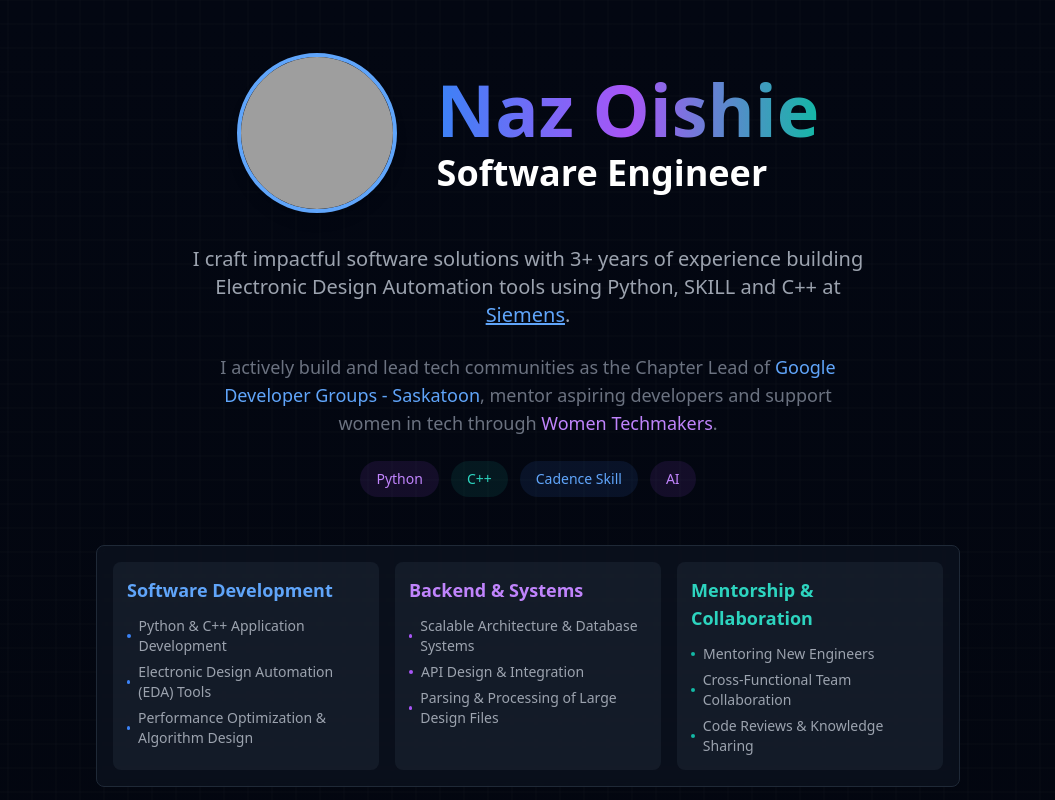
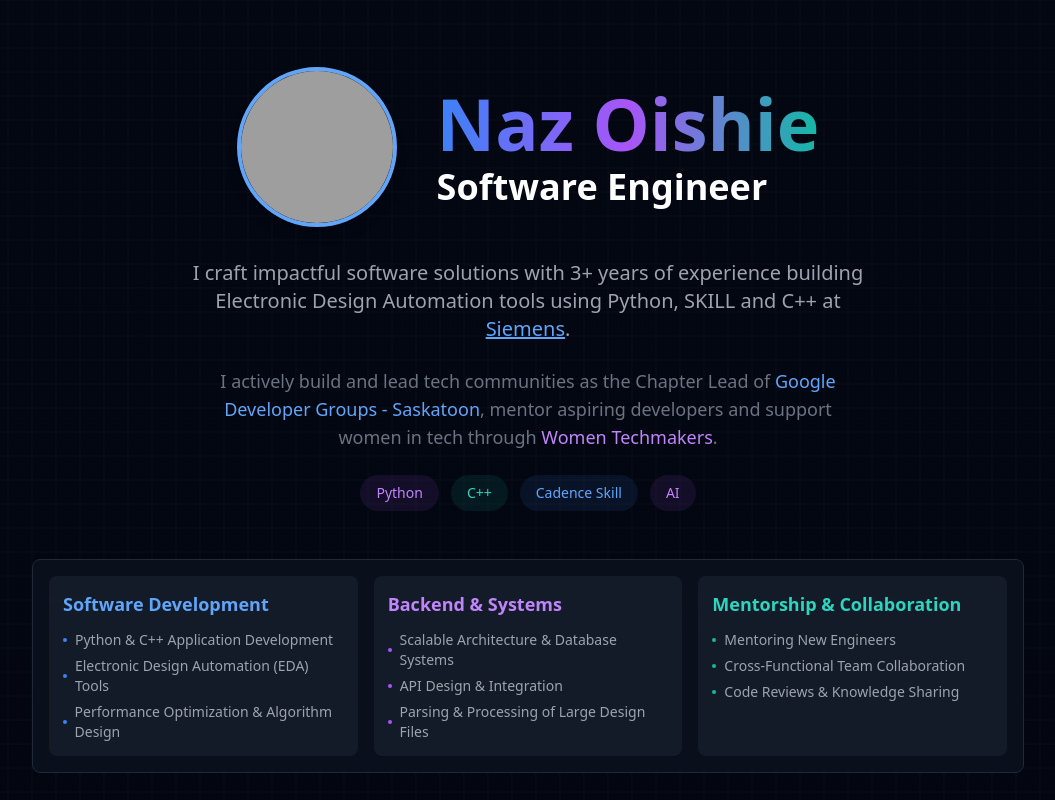
Before and after one commit to NzOishie/nzoishie.github.io, a Next.js app: page / in a window 1280 px wide. Shown: the top 800 px of the page, without its empty margins (112-1167 px from the left). Built offline with nearby package versions, Linux system fonts and the light colour scheme; grey boxes are pictures that could not be loaded.

Commit message:
Size adjustment

```diff
--- a/app/components/HeroSection.tsx
+++ b/app/components/HeroSection.tsx
@@ -49,7 +49,7 @@
 </motion.div>
 
 {/* Interactive System Architecture */}
-<div className="w-full max-w-4xl mx-auto relative px-2 md:px-4">
+<div className="w-full max-w-5xl mx-auto relative px-2 md:px-4">
     <motion.div
         initial={{ opacity: 0 }}
         animate={{ opacity: 1 }}
```
